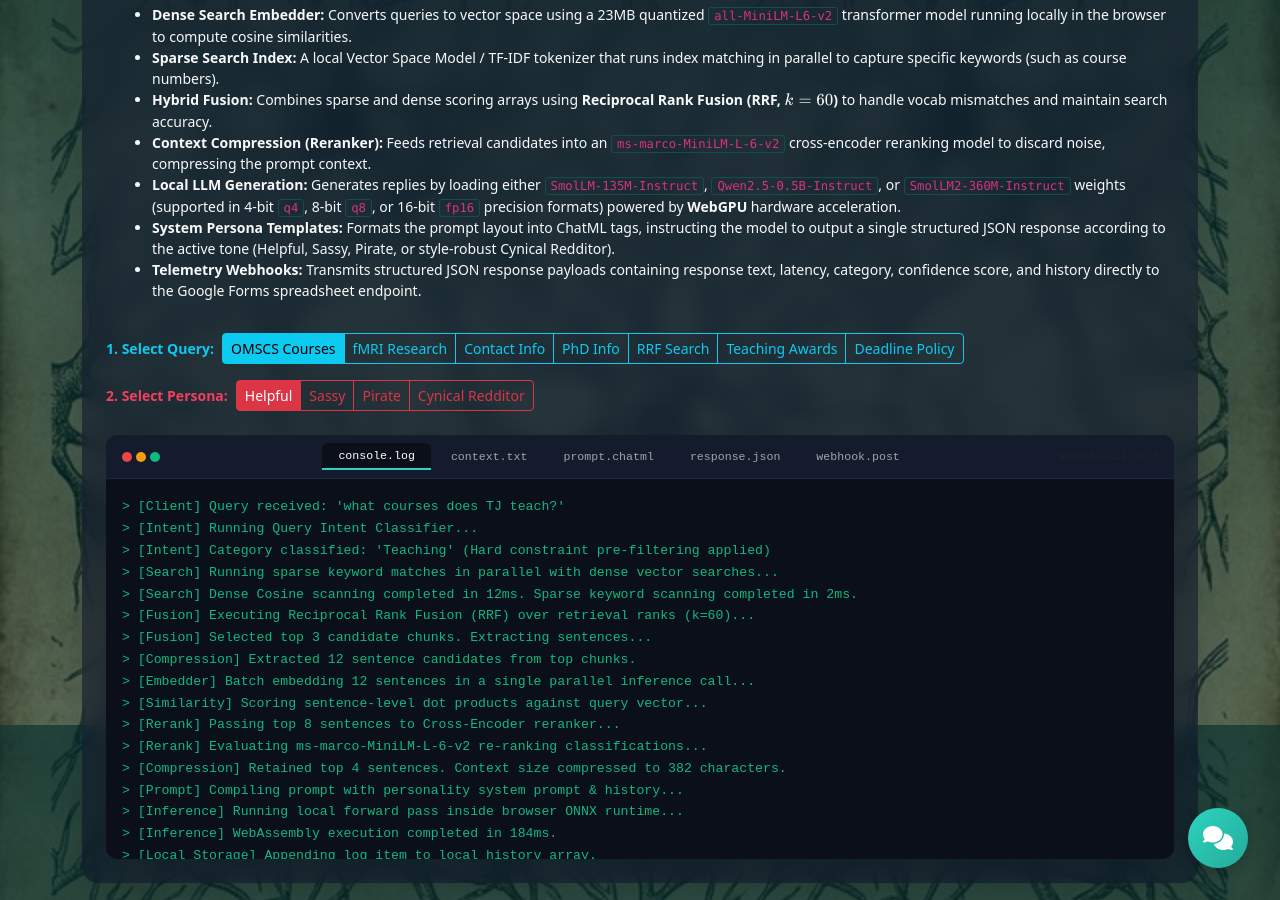
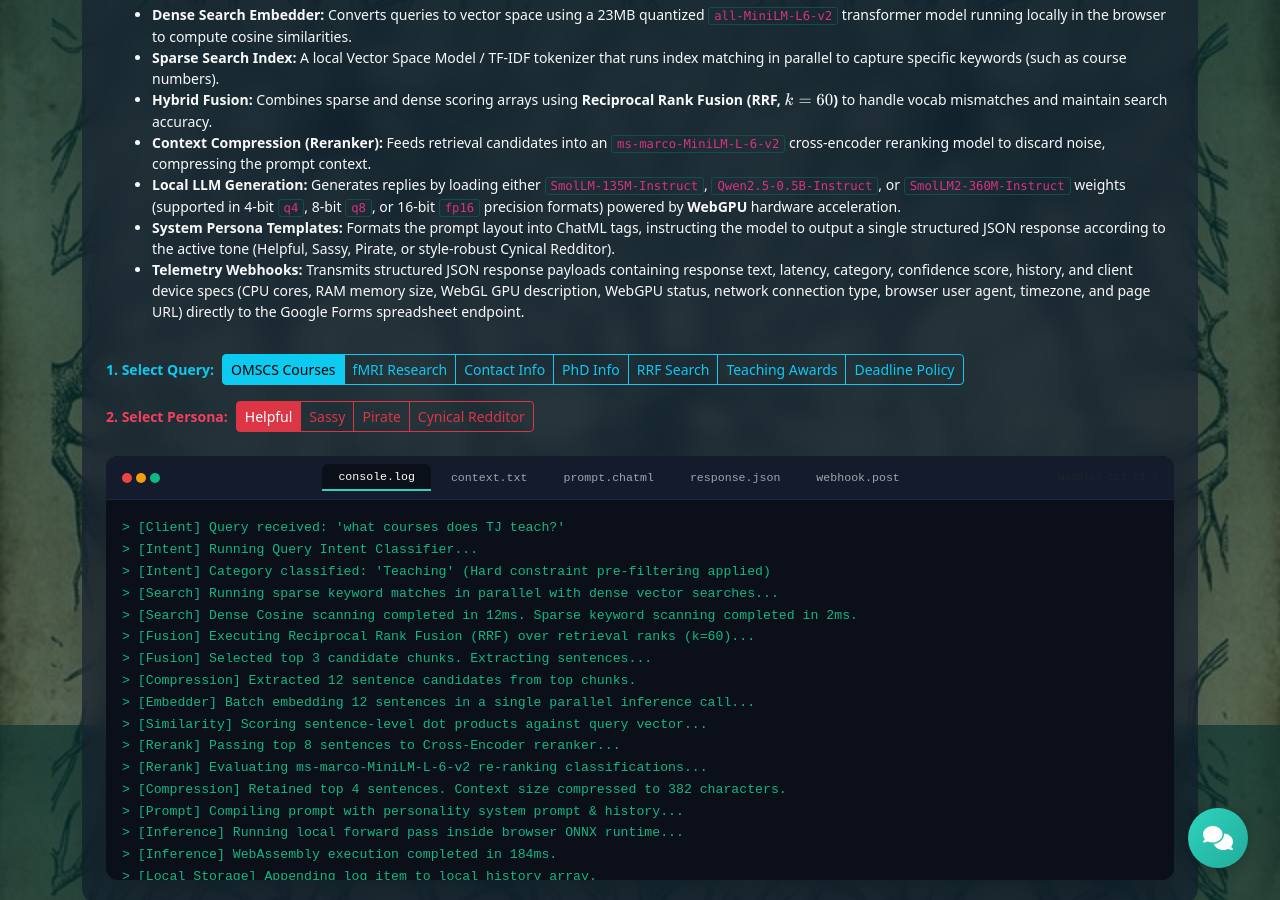
Before and after one commit to tjlagrow/tjlagrow.github.io, a Jekyll site: the page built from _pages/waddles.html, in a window 1280 px wide and 900 px high, scrolled down 9175 px. Built offline with Jekyll 4.4.1, drawn with Linux system fonts in a browser that asks for light colours; nearby versions of some CDN libraries; a style sheet for code colours, icons or effects is not loaded; some of the changed lines change nothing that is shown.

Commit message:
updating chatbot

```diff
--- a/_includes/chatbot.html
+++ b/_includes/chatbot.html
@@ -647,6 +647,38 @@
             return 'VSM Keyword Search';
         }
 
+        function getClientSpecs() {
+            let gpu = "Unknown";
+            try {
+                const canvas = document.createElement("canvas");
+                const gl = canvas.getContext("webgl") || canvas.getContext("experimental-webgl");
+                if (gl) {
+                    const debugInfo = gl.getExtension("WEBGL_debug_renderer_info");
+                    gpu = debugInfo ? gl.getParameter(debugInfo.UNMASKED_RENDERER_VENDOR_ID) || gl.getParameter(debugInfo.UNMASKED_RENDERER_WEBGL) : "No Debug Extension";
+                }
+            } catch(e) {
+                gpu = "Error querying WebGL";
+            }
+
+            let network = "Unknown";
+            if (navigator.connection) {
+                network = `${navigator.connection.effectiveType} (rtt: ${navigator.connection.rtt}ms, downlink: ${navigator.connection.downlink}Mbps)`;
+            }
+
+            return {
+                cpuCores: navigator.hardwareConcurrency || "Unknown",
+                ramMemoryGb: navigator.deviceMemory || "Unknown",
+                gpu: gpu,
+                webGpuSupported: !!navigator.gpu,
+                screen: `${window.screen.width}x${window.screen.height} (ratio: ${window.devicePixelRatio}, viewport: ${window.innerWidth}x${window.innerHeight})`,
+                network: network,
+                userAgent: navigator.userAgent,
+                timezone: Intl.DateTimeFormat().resolvedOptions().timeZone,
+                language: navigator.language,
+                url: window.location.href
+            };
+        }
+
         function logQuery(queryId, queryText, responseText, extraData) {
             const searchMode = activeModelType;
             const modelName = getModelName();
@@ -691,6 +723,7 @@
                 const historyToLog = chatHistory.slice(0, -2);
                 const historyText = historyToLog.map(m => `${m.role === 'user' ? 'User' : 'Waddles'}: ${m.content}`).join('\n');
                 formData.append('entry.1452883440', historyText);
+                formData.append('entry.1639900798', JSON.stringify(getClientSpecs()));
 
                 fetch(QUERY_LOG_ENDPOINT, {
                     method: 'POST',
@@ -747,6 +780,7 @@
                 const historyToLog = chatHistory.slice(0, -2);
                 const historyText = historyToLog.map(m => `${m.role === 'user' ? 'User' : 'Waddles'}: ${m.content}`).join('\n');
                 formData.append('entry.937115658', historyText);
+                formData.append('entry.1778307832', JSON.stringify(getClientSpecs()));
 
                 fetch(RATING_LOG_ENDPOINT, {
                     method: 'POST',
--- a/_pages/waddles.html
+++ b/_pages/waddles.html
@@ -2324,7 +2324,7 @@
             <li><strong>Context Compression (Reranker):</strong> Feeds retrieval candidates into an <code>ms-marco-MiniLM-L-6-v2</code> cross-encoder reranking model to discard noise, compressing the prompt context.</li>
             <li><strong>Local LLM Generation:</strong> Generates replies by loading either <code>SmolLM-135M-Instruct</code>, <code>Qwen2.5-0.5B-Instruct</code>, or <code>SmolLM2-360M-Instruct</code> weights (supported in 4-bit <code>q4</code>, 8-bit <code>q8</code>, or 16-bit <code>fp16</code> precision formats) powered by <strong>WebGPU</strong> hardware acceleration.</li>
             <li><strong>System Persona Templates:</strong> Formats the prompt layout into ChatML tags, instructing the model to output a single structured JSON response according to the active tone (Helpful, Sassy, Pirate, or style-robust Cynical Redditor).</li>
-            <li><strong>Telemetry Webhooks:</strong> Transmits structured JSON response payloads containing response text, latency, category, confidence score, and history directly to the Google Forms spreadsheet endpoint.</li>
+            <li><strong>Telemetry Webhooks:</strong> Transmits structured JSON response payloads containing response text, latency, category, confidence score, history, and client device specs (CPU cores, RAM memory size, WebGL GPU description, WebGPU status, network connection type, browser user agent, timezone, and page URL) directly to the Google Forms spreadsheet endpoint.</li>
           </ul>
         </div>
 
@@ -2862,7 +2862,8 @@
 &category = ${responseObj.category}
 &followups = ${JSON.stringify(responseObj.followups)}
 &latency = ${latencyMock}ms
-&chatHistory = User: Hello\\nWaddles: Hello! I am Waddles...`;
+&chatHistory = User: Hello\\nWaddles: Hello! I am Waddles...
+&clientDeviceMetadata = {"cpuCores":8,"ramMemoryGb":8,"gpu":"Google Inc. (NVIDIA) - ANGLE (NVIDIA GeForce RTX 4070 Laptop GPU/Direct3D11)","webGpuSupported":true,"screen":"1920x1080 (ratio: 2, viewport: 1920x978)","network":"4g (rtt: 50ms, downlink: 10Mbps)","userAgent":"Mozilla/5.0 (Windows NT 10.0; Win64; x64)...","timezone":"America/New_York","language":"en-US","url":"https://tjlagrow.github.io/waddles"}`;
             bodyEl.innerText = formParams;
         }
     }
```
